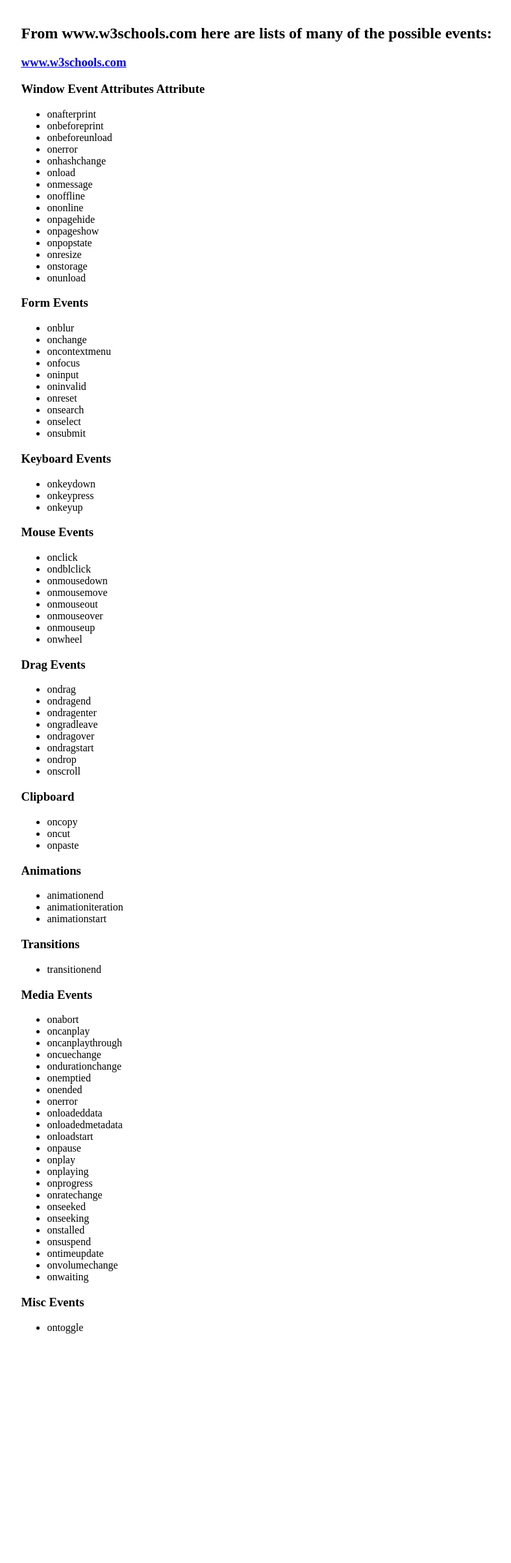
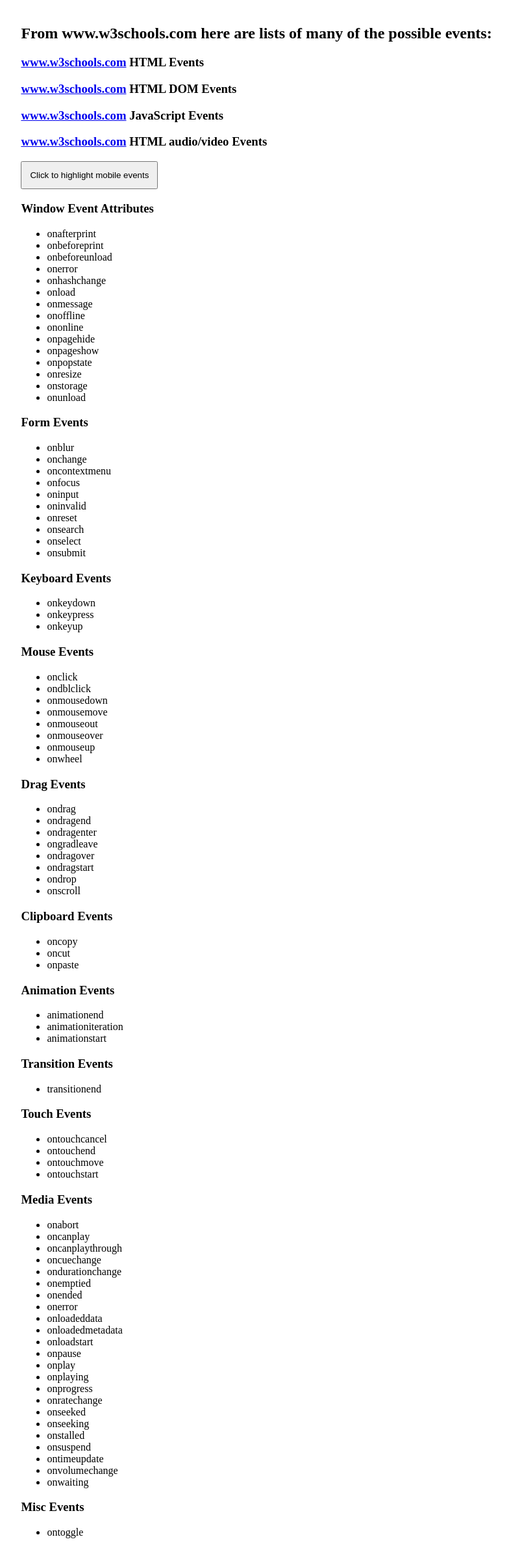
Before and after one commit to Mackay-Nate/CIT261, a PHP site: page /web/Events/events.html in a window 1280 px wide. Shown: the whole page at 65% size, without its empty margins (6-793 px from the left). Before the commit the page ends 2052 px from the top, so only its background shows below. Run offline with PHP 8.4, Linux system fonts and the light colour scheme.

Commit message:
added touch events

```diff
--- a/web/Events/events.css
+++ b/web/Events/events.css
@@ -11,7 +11,20 @@ h3 {
   user-select: none;
 }
 
-textarea {
-  rows: 10;
-  cols: 80;
+#picture {
+  opacity: 1;
+  transition: opacity 0.3s ease-in-out;
 }
+
+div:hover #picture {
+  opacity: 0.0;
+  transition: opacity 0.1s ease-in-out;
+}
+
+input {
+  padding: 12px;
+}
+
+canvas {
+  border: 1px solid darkgray;
+}
--- a/web/Events/events.html
+++ b/web/Events/events.html
@@ -11,11 +11,16 @@
 <body>
 
   <h2>From www.w3schools.com here are lists of many of the possible events:</h2>
-     <h3><a href="https://www.w3schools.com/tags/ref_eventattributes.asp">www.w3schools.com</a></h3>
+     <h3><a href="https://www.w3schools.com/tags/ref_eventattributes.asp" target="_blank">www.w3schools.com</a> HTML Events</h3>
+     <h3><a href="https://www.w3schools.com/jsref/dom_obj_event.asp" target="_blank">www.w3schools.com</a> HTML DOM Events</h3>
+     <h3><a href="https://www.w3schools.com/js/js_events.asp" target="_blank">www.w3schools.com</a> JavaScript Events</h3>
+     <h3><a href="https://www.w3schools.com/tags/ref_av_dom.asp" target="_blank">www.w3schools.com</a> HTML audio/video Events</h3>
+     <input type="button" value="Click to highlight mobile events" onclick="highlightMobile()">
+
   <div style="width:500px;">
     <p>
-    <h3 onclick="moreRoom('window')" ondblclick="lessRoom('window')">Window Event Attributes Attribute</h3>
-    <ul id="window">
+    <h3 onclick="moreRoom('window')" ondblclick="lessRoom('window')">Window Event Attributes</h3>
+    <ul id="window" class="mobile">
       <li>onafterprint</li>
       <li>onbeforeprint</li>
       <li>onbeforeunload</li>
@@ -36,7 +41,7 @@
 
   <p>
     <h3 onclick="moreRoom('form')" ondblclick="lessRoom('form')">Form Events</h3>
-    <ul id="form">
+    <ul id="form" class="mobile">
       <li>onblur</li>
       <li>onchange</li>
       <li>oncontextmenu</li>
@@ -77,7 +82,7 @@
 
   <p>
     <h3 onclick="moreRoom('drag')" ondblclick="lessRoom('drag')">Drag Events</h3>
-    <ul id="drag">
+    <ul id="drag" class="mobile">
       <li>ondrag</li>
       <li>ondragend</li>
       <li>ondragenter</li>
@@ -90,8 +95,8 @@
   </p>
 
   <p>
-    <h3 onclick="moreRoom('clip')" ondblclick="lessRoom('clip'); document.getElementById('cut1').style.background = 'white'; document.getElementById('pasteDiv').style.background = 'white'">Clipboard</h3>
-    <ul id="clip">
+    <h3 onclick="moreRoom('clip')" ondblclick="lessRoom('clip'); document.getElementById('cut1').style.background = 'white'; document.getElementById('pasteDiv').style.background = 'white'">Clipboard Events</h3>
+    <ul id="clip" class="mobile">
       <li onclick="showMe('copy')">oncopy</li>
       <li class="hideMe" id="copy" oncopy="document.getElementById('copy').innerHTML = 'This has been copied.'">Copy me!</li>
       <div id="cut1">
@@ -108,24 +113,51 @@
   </p>
 
   <p>
-    <h3 onclick="moreRoom('animation')" ondblclick="lessRoom('animation')">Animations</h3>
-    <ul id="animation">
+    <h3 onclick="moreRoom('animation'); showMe('animate')" ondblclick="lessRoom('animation')">Animation Events</h3>
+    <ul id="animation" class="mobile">
       <li>animationend</li>
       <li>animationiteration</li>
       <li>animationstart</li>
     </ul>
+    <div class="hideMe" id="animate" >
+      <div onmouseover='https://avatars0.githubusercontent.com/u/55464697?s=400&v=4'>
+      <img id="picture" src="https://avatars3.githubusercontent.com/u/55348714?s=400&v=4"></div>
+    </div>
   </p>
 
   <p>
-    <h3 onclick="moreRoom('transition')" ondblclick="lessRoom('transition')">Transitions</h3>
-    <ul id="transition">
+    <h3 onclick="moreRoom('transition'); showMe('transitions')" ondblclick="lessRoom('transition')">Transition Events</h3>
+    <ul id="transition" class="mobile">
       <li>transitionend</li>
     </ul>
+    <div id="transitions" class="hideMe" onmouseover="https://avatars0.githubusercontent.com/u/55464697?s=400&v=4">
+      <img src="https://avatars3.githubusercontent.com/u/55348714?s=400&v=4">
+    </div>
+  </p>
+
+  <p>
+    <h3 onclick="showMe('touches')" ondblclick="lessRoom('touch')">Touch Events</h3>
+    <ul id="touch" class="mobile">
+      <li>ontouchcancel</li>
+      <li>ontouchend</li>
+      <li>ontouchmove</li>
+      <li>ontouchstart</li>
+    </ul>
+
+    <p id="touches" class="hideMe"
+      ontouchstart="document.getElementById('touch1').style.background = 'red'";
+      ontouchmove= "document.getElementById('touch1').style.background = 'yellow'";
+      ontouchend=  "document.getElementById('touch1').style.background = 'blue'">
+      Touching within the box below will change the color.
+      <canvas id="touch1">
+      This canvas tag is not supported by your browser.
+      </canvas>
+    </p>
   </p>
 
   <p>
     <h3 onclick="moreRoom('media')" ondblclick="lessRoom('media')">Media Events</h3>
-    <ul id="media">
+    <ul id="media" class="mobile">
       <li>onabort</li>
       <li>oncanplay</li>
       <li>oncanplaythrough</li>
@@ -154,16 +186,14 @@
 
   <p>
     <h3 onclick="moreRoom('misc')" ondblclick="lessRoom('misc')">Misc Events</h3>
-    <ul id="misc">
+    <ul id="misc" class="mobile">
       <li>ontoggle</li>
     </ul>
   </p>
 
   </div>
 
-  <p class="hideMe">
-  <img src="https://avatars3.githubusercontent.com/u/55348714?s=400&v=4" onmouseover="https://avatars0.githubusercontent.com/u/55464697?s=400&v=4">
-  <img src="https://avatars0.githubusercontent.com/u/55464697?s=400&v=4">
+
 
   <script src="events.js"></script>
 
--- a/web/Events/events.js
+++ b/web/Events/events.js
@@ -7,6 +7,7 @@ function moreRoom(list) {
 function lessRoom(list) {
   document.getElementById(list).style.lineHeight = "19px";
 
+  //this is how to use js to change css for class objects
   var hide = document.getElementsByClassName('hideMe');
   for (var i = 0; i < hide.length; i++) {
     hide[i].style.display = "none";
@@ -33,3 +34,24 @@ function mouse(item) {
     item.style.background = 'white'
   }
 }
+
+
+function animation() {
+
+
+
+
+}
+
+
+function highlightMobile() {
+  //this is how to use js to change css for classes
+  var mobile = document.getElementsByClassName('mobile');
+  for (var i = 0; i < mobile.length; i++) {
+    if (mobile[i].style.background != "yellow") {
+      mobile[i].style.background = "yellow";
+    } else {
+      mobile[i].style.background = "white";
+    }
+  }
+}
```
